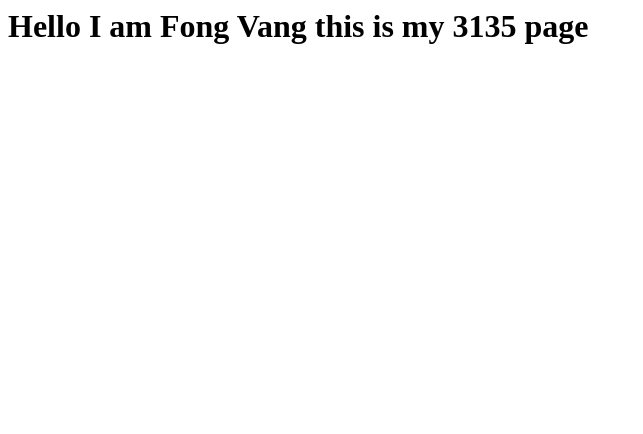
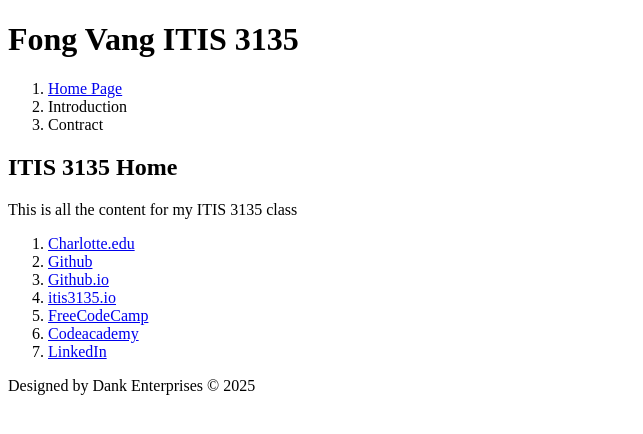
Before and after one commit to fongv17/fongv17.github.io, a plain HTML site: page itis3135/index.html in a window 1280 px wide. Shown: the whole page, without its empty margins (0-643 px from the left). Drawn offline with Linux system fonts and the light colour scheme.

Commit message:
assignment

```diff
--- a/itis3135/index.html
+++ b/itis3135/index.html
@@ -1 +1,36 @@
-<h1>Hello I am Fong Vang this is my 3135 page</h1>
+<!DOCTYPE html>
+<html lang="en">
+<head>
+  <meta charset="UTF-8">
+  <meta name="viewport" content="width=device-width, initial-scale=1.0">
+  <link rel="stylesheet" href="styles/default.css">
+  <script src="https://lint.page/kit/4d0fe3.js" crossorigin="anonymous"></script>
+  <title>Fong Vang || ITIS 3135 || COURSE PAGE</title>
+</head>
+<body>
+<header>
+<h1>Fong Vang ITIS 3135</h1>
+<ol>
+    <li><a href="/fongv17.github.io/index.html">Home Page</a></li>
+    <li>Introduction</li>
+    <li>Contract</li>
+</ol>
+</header>
+<main>
+    <h2>ITIS 3135 Home</h2>
+    <p>This is all the content for my ITIS 3135 class</p>
+</main>
+<footer>
+    <ol>
+    <li><a href="/fongv17.github.io/index.html">Charlotte.edu</a></li>
+    <li><a href="https://github.com/fongv17?tab=repositories">Github</a></li>
+    <li><a href="https://fongv17.github.io/">Github.io</a></li>
+    <li><a href="https://fongv17.github.io/itis3135/">itis3135.io</a></li>
+    <li><a href="https://www.freecodecamp.org/fvang6">FreeCodeCamp</a></li>
+    <li><a href="https://fongv17.github.io/itis3135/">Codeacademy</a></li>
+    <li><a href="https://www.linkedin.com/in/fong-vang-7389a71b7/">LinkedIn</a></li>
+    </ol>
+    <p>Designed by Dank Enterprises © 2025</p>
+</footer>
+</body>
+</html>
```
Also changed, not shown: index.html (+1 -2 lines), itis3135/styles/default.css (added).
